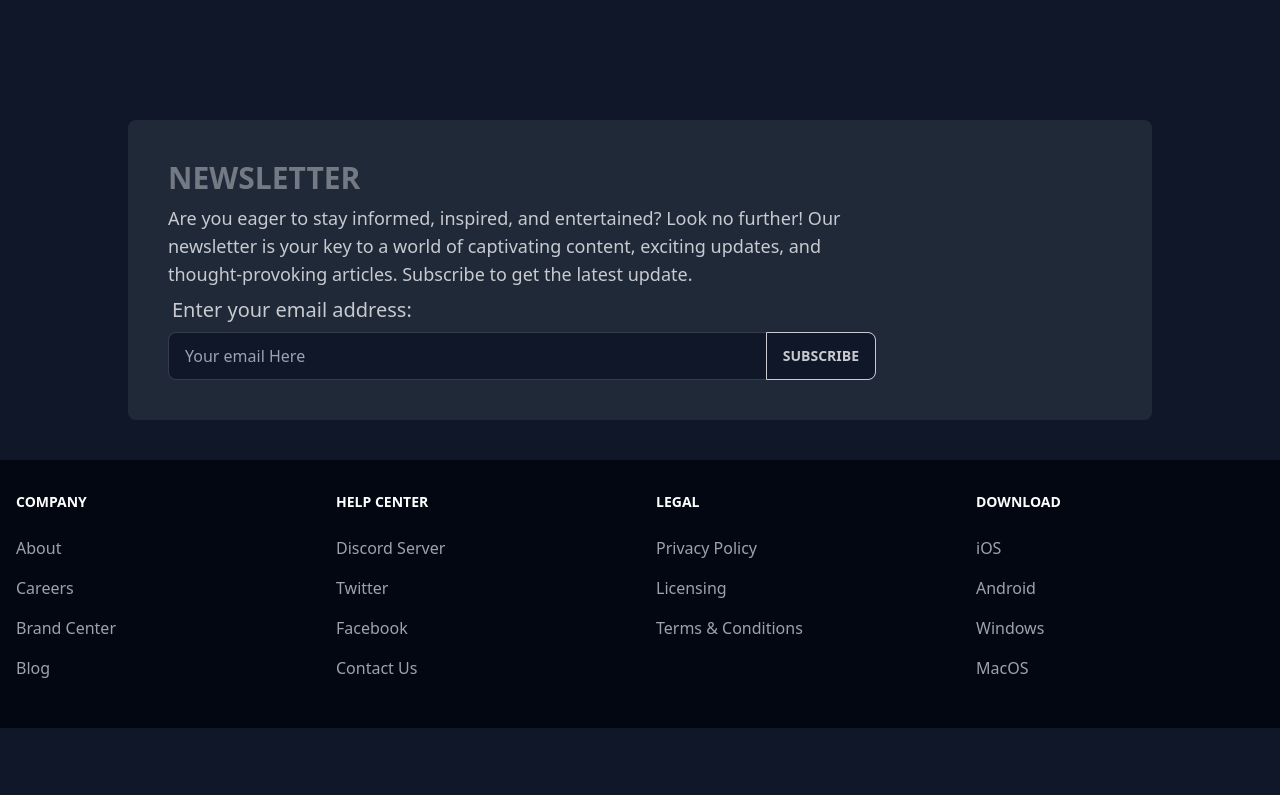
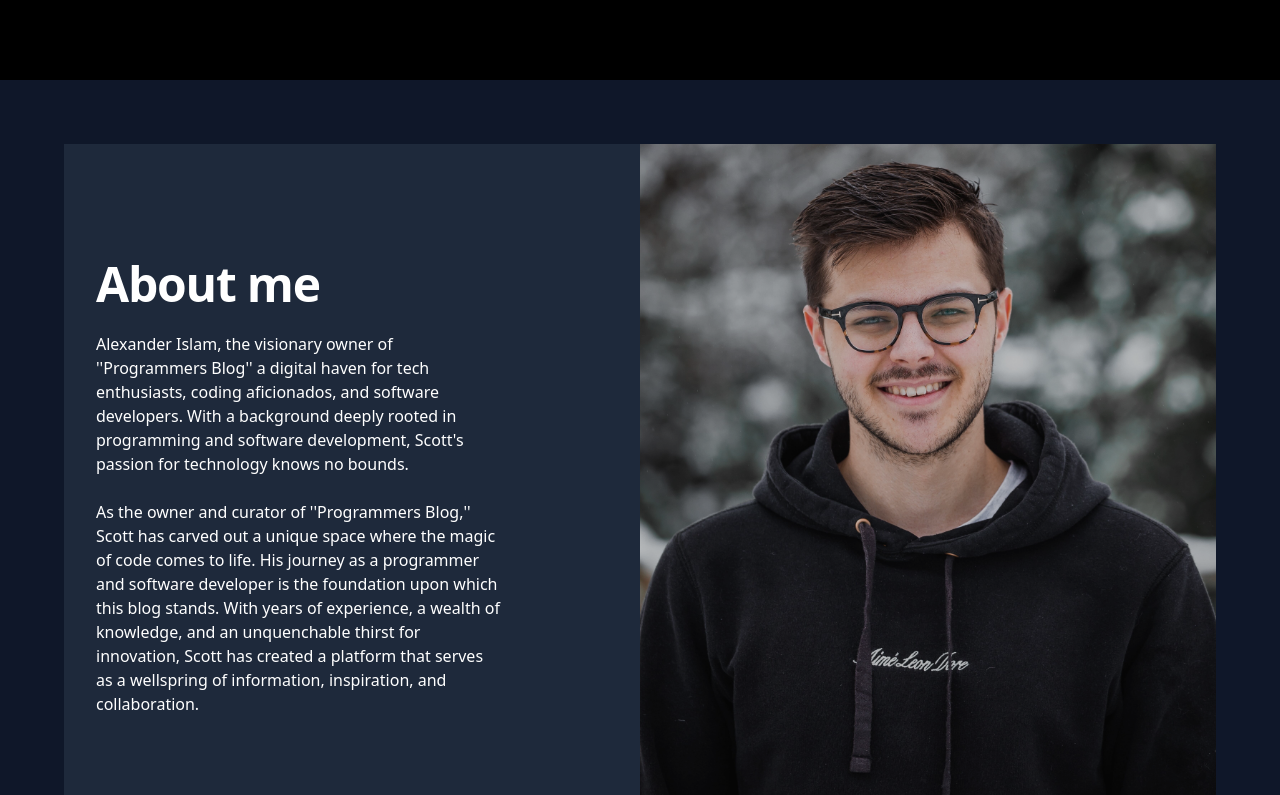
Before and after one commit to coder7475/blog-client, a React (Vite) app: page / in a window 1280 px wide. Shown: the part 860-1655 px from the top of the page. Before the commit the page ends 1588 px from the top, so only its background shows below. Built offline with nearby package versions, Linux system fonts and the light colour scheme.

Commit message:
feat: add a responsive about me sectioin to the homepage

```diff
--- /dev/null
+++ b/src/components/AboutMe.jsx
@@ -0,0 +1,38 @@
+
+const AboutMe = () => {
+  return (
+    <div id="about" className="relative bg-slate-800 text-white overflow-hidden mt-16 max-w-6xl mx-auto">
+      <div className="max-w-7xl mx-auto">
+        <div className="relative z-10 pb-8  sm:pb-16 md:pb-20 lg:max-w-2xl lg:w-full lg:pb-28 xl:pb-32">
+
+
+          <div className="pt-1"></div>
+
+          <main className="mt-10 mx-auto max-w-7xl px-4 sm:mt-12 sm:px-6 md:mt-16 lg:mt-20 lg:px-8 xl:mt-28">
+            <div className="sm:text-center lg:text-left">
+              <h2 className="my-6 text-2xl tracking-tight font-extrabold sm:text-3xl md:text-4xl lg:text-5xl">
+                About me
+              </h2>
+
+              <p className="lg:w-2/3 my-6 font-light">
+              Alexander Islam, the visionary owner of &apos;&apos;Programmers Blog&apos;&apos; a digital haven for tech enthusiasts, coding aficionados, and software developers. With a background deeply rooted in programming and software development, Scott&apos;s passion for technology knows no bounds.
+              </p>
+              <p className="lg:w-2/3 font-light">
+              As the owner and curator of &apos;&apos;Programmers Blog,&apos;&apos; Scott has carved out a unique space where the magic of code comes to life. His journey as a programmer and software developer is the foundation upon which this blog stands. With years of experience, a wealth of knowledge, and an unquenchable thirst for innovation, Scott has created a platform that serves as a wellspring of information, inspiration, and collaboration.
+              </p>
+            </div>
+          </main>
+        </div>
+      </div>
+      <div className="lg:absolute lg:inset-y-0 lg:right-0 lg:w-1/2">
+        <img
+          className="h-64 w-full object-cover object-top md:h-[500px] lg:w-full lg:h-full brightness-75"
+          src="/manx.jpg"
+          alt="owner image"
+        />
+      </div>
+    </div>
+  );
+};
+
+export default AboutMe;
--- a/src/components/Hero.jsx
+++ b/src/components/Hero.jsx
@@ -2,7 +2,7 @@ import { NavLink } from "react-router-dom";
 
 const Hero = () => {
   return (
-    <div className="hero min-h-screen bg-base-100 ">
+    <div className="hero min-h-screen bg-base-300 ">
       <div className="hero-content flex-col lg:flex-row-reverse lg:justify-around max-w-8xl">
         <img src="/code.jpg" alt="code wallpaper" className="lg:w-1/2" />
         <div>
--- a/src/components/Newsletter.jsx
+++ b/src/components/Newsletter.jsx
@@ -13,7 +13,7 @@ const Newsletter = () => {
 
   return (
     <form
-      className="max-w-5xl mx-auto my-10 bg-gray-800 p-10 rounded-lg"
+      className="max-w-5xl mx-auto my-20 bg-gray-800 p-10 rounded-lg"
       onSubmit={handleSubscribe}
     >
       <header className="footer-title font-bold text-3xl">Newsletter</header>
--- a/src/pages/HomePage.jsx
+++ b/src/pages/HomePage.jsx
@@ -2,12 +2,14 @@ import Navbar from '../components/Navbar';
 import Hero from '../components/Hero';
 import Footer from '../components/Footer';
 import Newsletter from '../components/Newsletter';
+import AboutMe from '../components/AboutMe';
 
 const HomePage = () => {
   return (
     <header>
       <Navbar/>
       <Hero />
+      <AboutMe />
       <Newsletter />
       <Footer />
     </header>
```
Also changed, not shown: public/manx.jpg (added).
